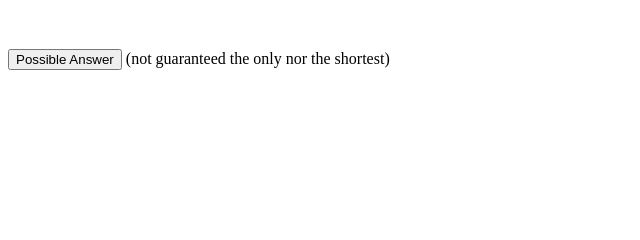
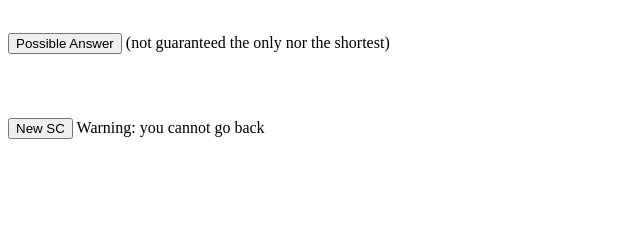
Before and after one commit to slower-cuber/dr-trainer, a FastAPI app: template templates/index.j2 in a window 1280 px wide. Shown: the part 138-378 px from the top of the page, without its empty margins (0-640 px from the left). Run offline with FastAPI, Linux system fonts and the light colour scheme; the template is opened without the code that fills it, so the values that code supplies are empty.

Commit message:
Reload button for a new scramble

```diff
--- a/templates/index.j2
+++ b/templates/index.j2
@@ -10,7 +10,7 @@
 
     <style>
       .sc {font-size: 1.4em;}
-      .ans_block {margin-top: 3em;}
+      .ans_block {margin-top: 2em;}
       #answer {font-size: 2em;}
     </style>
 </head>
@@ -31,6 +31,11 @@ Scramble: <div class="sc">{{scramble}}</div>
     <div id="answer" style="display:none">{{trigger}}</div>
 </div>
 
+<div style="margin-top: 4em;">
+    <button id="next_sc">New SC</button>
+    Warning: you cannot go back
+</div>
+
 </body>
 
 <script type="module">
@@ -42,6 +47,10 @@ Scramble: <div class="sc">{{scramble}}</div>
       ans.style.display = "none";
     }
   }
+
+  document.getElementById("next_sc").onclick = function() {
+    window.location.reload();
+  }
 </script>
 
 </html>
```
